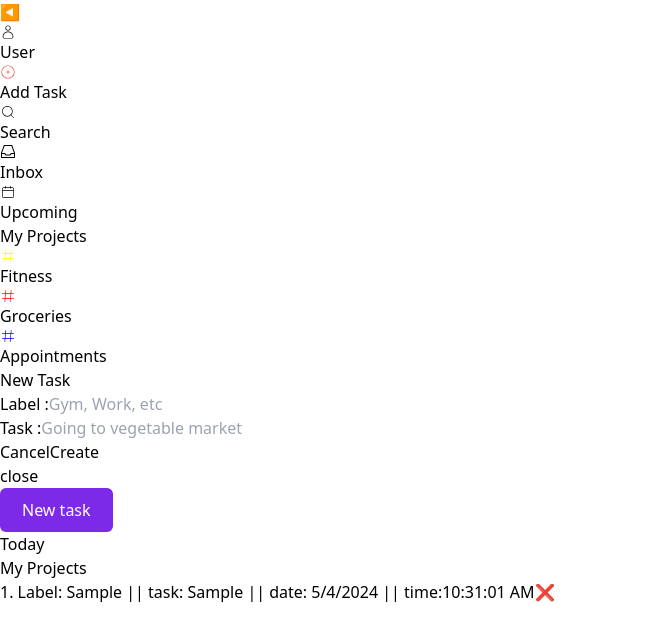
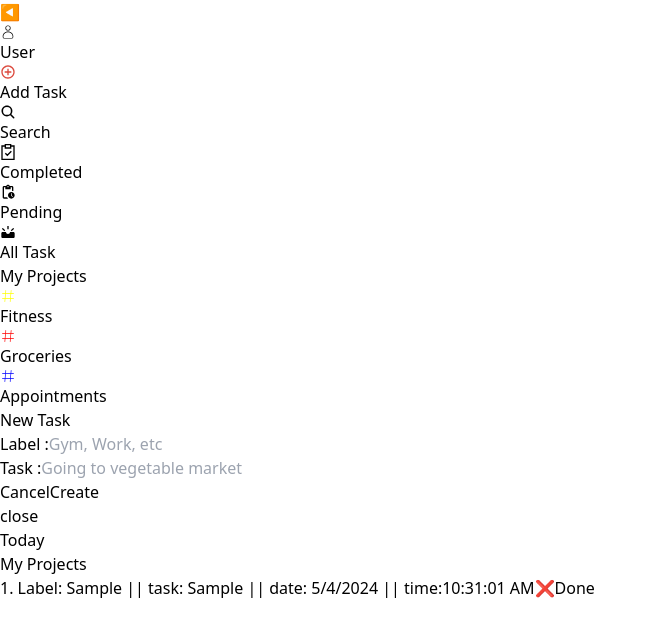
Before and after one commit to anchitjulaniya/To_Do_List_ReactJs, a React (Vite) app: page / in a window 1280 px wide. Both pictures are taken after typing "Sample", "Sample" into the empty fields and a click on the button "Create". Shown: the top 640 px of the page, without its empty margins (0-657 px from the left). Built offline with nearby package versions, Linux system fonts and the light colour scheme.

Commit message:
functionality added

```diff
--- a/src/App.jsx
+++ b/src/App.jsx
@@ -4,7 +4,7 @@ import Sidebar from "./components/Sidebar";
 import "./App.css";
 
 function App() {
-  const [taskList , setTaskList] = useState([]);
+  const [taskList, setTaskList] = useState([]);
 
   const [labelValue, setLabelValue] = useState("");
 
@@ -12,46 +12,64 @@ function App() {
 
   const [showModal, setModal] = useState(false);
 
+  const[filteredTaskList,setFilteredTaskList] = useState([])
+
 
   const createTask = () => {
-    if(taskValue.trim() !== "") {
-    setTaskList([...taskList, {
+    if (taskValue.trim() !== "") {
+      setTaskList([
+        ...taskList,
+        {
           label: labelValue,
           task: taskValue,
           isCompleted: false,
           time: new Date().toLocaleTimeString(),
-     date: new Date().toLocaleDateString() }])
+          date: new Date().toLocaleDateString(),
+        },
+      ]);
     }
     toggleModal();
     setLabelValue("");
     setTaskValue("");
-  }
+  };
 
   const labelInputValue = (e) => {
     setLabelValue(e.target.value);
     console.log(e.target.value);
-  }
+  };
   const taskInputValue = (e) => {
     setTaskValue(e.target.value);
     console.log(e.target.value);
-  }
+  };
 
-  useEffect(()=>{
-    setTaskList( localStorage.getItem("taskList") ? JSON.parse(localStorage.getItem("taskList")):[])
-  }, [])
+  useEffect(() => {
+    setTaskList(
+      localStorage.getItem("taskList")
+        ? JSON.parse(localStorage.getItem("taskList"))
+        : []
+    );
+  }, []);
 
-  useEffect(()=>{
-    localStorage.setItem("taskList", JSON.stringify(taskList))
-  },[taskList])
-
+  useEffect(() => {
+    localStorage.setItem("taskList", JSON.stringify(taskList));
+  }, [taskList]);
 
   const handleDelete = (index) => {
-    let filteredArr = taskList.filter((item ,idx) => {
-      return  idx !== index
-    })
-    setTaskList(filteredArr)
+    let filteredArr = taskList.filter((item, idx) => {
+      return idx !== index;
+    });
+    setTaskList(filteredArr);
+  };
+
+  const handleComplete = (index) => {
+    let filteredArr = taskList.map((item, id) => {
+      if (index === id) {
+        item.isCompleted = !item.isCompleted;
       }
-
+      return item;
+    });
+    setTaskList(filteredArr);
+  };
 
   const toggleModal = () => {
     setModal(!showModal);
@@ -59,27 +77,49 @@ function App() {
 
   return (
     <div className="flex">
-      <Sidebar Toggle={createTask} /> {/* Pass addTask function instead of toggleModal */}
+      <Sidebar toggleModal={toggleModal} setTaskList={setTaskList}
+      taskList={taskList}
+      />{" "}
       <div className="p-10">
-        <Modal showModal={showModal} toggleModal={toggleModal} createTask = {createTask} taskInputValue={taskInputValue} labelInputValue={labelInputValue} labelValue={labelValue} taskValue={taskValue}/>
-        <button
+        <Modal
+          showModal={showModal}
+          toggleModal={toggleModal}
+          createTask={createTask}
+          taskInputValue={taskInputValue}
+          labelInputValue={labelInputValue}
+          labelValue={labelValue}
+          taskValue={taskValue}
+          setFilteredTaskList={setFilteredTaskList}
+        />
+        {/* <button
           className="addnew-button bg-blue-500 text-white rounded-md "
           onClick={toggleModal}
         >
           New task
-        </button>
+        </button> */}
 
         <div id="DisplayContainer " className="mt-[20px]">
           <h1 className="text-xl font-bold ">Today </h1>
           <h1 className="mt-4 text-lg font-semibold mb-4">My Projects</h1>
-        {taskList.map((task,index) => (
-          <div key={index} className={`${task.isCompleted ? "line-through" : ""} flex  py-6 border-b-2 border-t-2 text-lg`}>{index+1}. Label: {task.label} || task: {task.task} || date: {task.date} || time:{task.time}
-          <button onClick={() => handleDelete(index)}>❌</button></div>
+          {taskList.map((task, index) => (
+            <div
+              key={index}
+              className={`
+              flex  py-6 border-b-2 border-t-2 text-lg`}
+            >
+              {index + 1}. Label: {task.label} || task: {task.task} || date:{" "}
+              {task.date} || time:{task.time}
+              <button onClick={() => handleDelete(index)}>❌</button>
+              <button
+                onClick={() => handleComplete(index)}
+                className="px-3 mx-1 bg-black text-white"
+              >
+                Done
+              </button>
+            </div>
           ))}
-
         </div>
       </div>
-
     </div>
   );
 }
--- a/src/components/Sidebar.jsx
+++ b/src/components/Sidebar.jsx
@@ -1,26 +1,54 @@
-import { useState } from "react";
+import { useState, useEffect } from "react";
+import { CiUser, CiHashtag } from "react-icons/ci";
+import { GrCompliance } from "react-icons/gr";
+import { IoSearch } from "react-icons/io5";
 import {
-  CiCirclePlus,
-  CiSearch,
-  CiCalendar,
-  CiUser,
-  CiHashtag,
-} from "react-icons/ci";
-import { VscInbox } from "react-icons/vsc";
+  MdOutlinePendingActions,
+  MdOutlineAddCircleOutline,
+  MdUpcoming,
+} from "react-icons/md";
 
-const Sidebar = ({Toggle}) => {
+const Sidebar = ({ toggleModal, setTaskList, taskList,setFilteredTaskList }) => {
   const [open, setOpen] = useState(true);
+  const [menuVisible, setMenuVisible] = useState(false);
 
   const Menus = [
-    { title: "Add Task", icons: <CiCirclePlus />, color: "#DC4A3E", onClick : Toggle },
-    { title: "Search", icons: <CiSearch /> },
-    { title: "Inbox", icons: <VscInbox /> },
-    { title: "Upcoming", icons: <CiCalendar /> },
+    { title: "Add Task", icons: <MdOutlineAddCircleOutline />, color: "#DC4A3E" },
+    { title: "Search", icons: <IoSearch /> },
+    { title: "Completed", icons: <GrCompliance /> },
+    { title: "Pending", icons: <MdOutlinePendingActions /> },
+    { title: "All Task", icons: <MdUpcoming /> },
     { title: "My Projects", icons: "", gap: true, color: "red" },
     { title: "Fitness", icons: <CiHashtag />, logoColor: "yellow" },
     { title: "Groceries", icons: <CiHashtag />, logoColor: "red" },
     { title: "Appointments", icons: <CiHashtag />, logoColor: "blue" },
   ];
+
+  const handleAddTaskClick = () => {
+    toggleModal();
+  };
+
+  const handleCompleteClick = () => {
+    const completedTasks = taskList.filter(item => item.isCompleted);
+    setFilteredTaskList(completedTasks)
+  };
+
+  const handlePendingClick = () => {
+    const pendingTasks = taskList.filter(item => !item.isCompleted);
+    setTaskList(pendingTasks);
+  };
+
+  const handleAllTaskClick = () => {
+    setTaskList(taskList);
+  };
+
+  useEffect(() => {
+    const timeout = setTimeout(() => {
+      setMenuVisible(true);
+    }, 400);
+
+    return () => clearTimeout(timeout);
+  }, [open]);
 
   return (
     <div className="flex">
@@ -51,11 +79,23 @@ const Sidebar = ({Toggle}) => {
           </h1>
         </div>
         <ul className="pt-6">
-          {Menus.map((Menu, index) => (
+          {menuVisible &&
+            Menus.map((Menu, index) => (
               <li
                 key={index}
                 className={`flex  rounded-md p-2 cursor-pointer hover:bg-red-100 text-black text-sm items-center gap-x-2 font-semibold hover:text-red-500
                 ${Menu.gap ? "mt-9" : ""} ${index === 0 && "bg-light-white"}`}
+                onClick={() => {
+                  if (Menu.title === "Add Task") {
+                    handleAddTaskClick();
+                  } else if (Menu.title === "Completed") {
+                    handleCompleteClick();
+                  } else if (Menu.title === "Pending") {
+                    handlePendingClick();
+                  } else if (Menu.title === "All Task") {
+                    handleAllTaskClick();
+                  }
+                }}
               >
                 <span
                   className={`text-xl font-extrabold ${
@@ -78,9 +118,6 @@ const Sidebar = ({Toggle}) => {
             ))}
         </ul>
       </div>
-      {/* <div className="h-screen flex-1 p-7">
-        <h1 className="text-2xl font-semibold ">To-do's go here</h1>
-      </div> */}
     </div>
   );
 };
```
Lines whose indentation alone changed are shown as unchanged.
